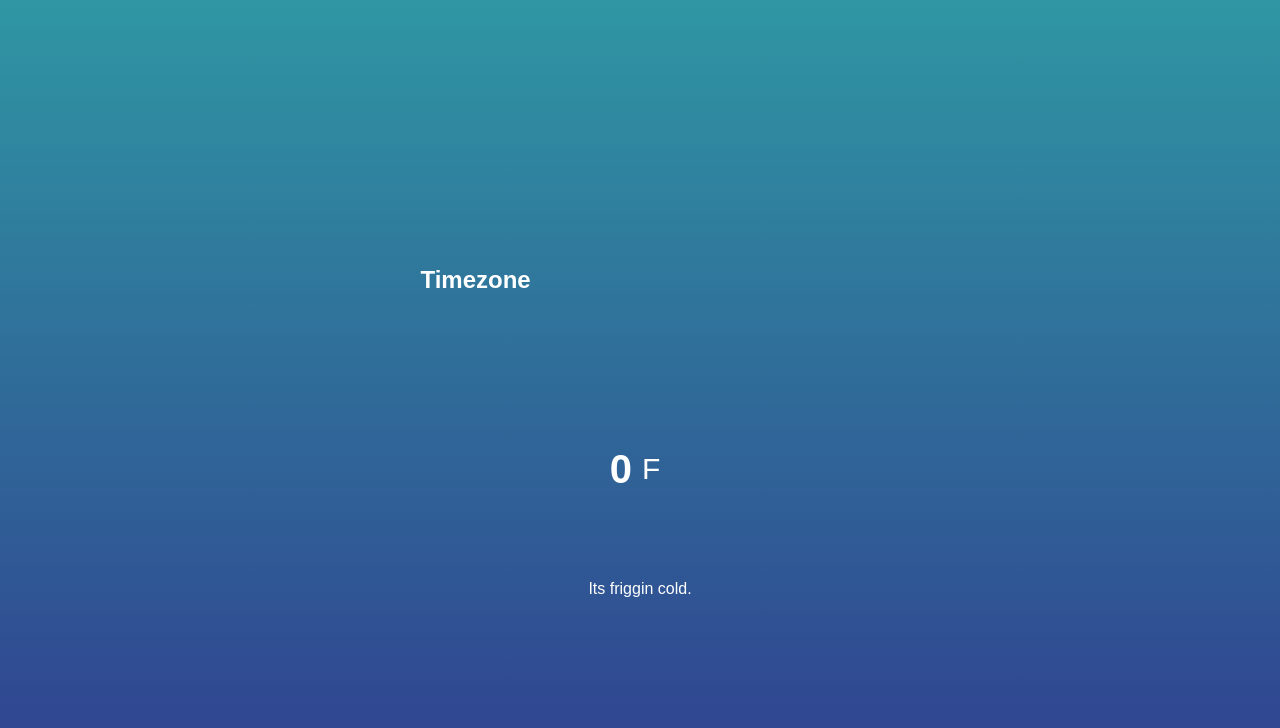
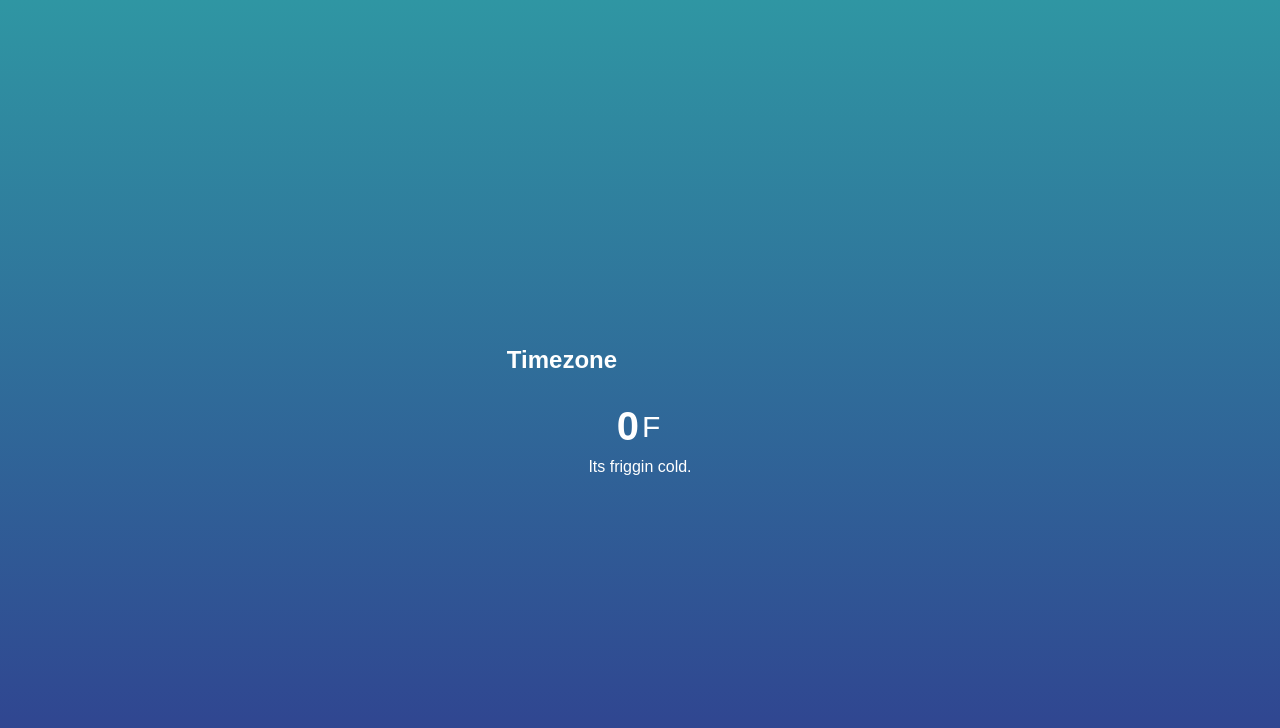
Before and after one commit to petrovicdalibor/weather-app, a plain HTML site: page index.html in a window 1280 px wide. Drawn offline with Linux system fonts and the light colour scheme.

Commit message:
Changed style.css

```diff
--- a/style.css
+++ b/style.css
@@ -16,8 +16,8 @@ body {
 }
 
 .location, .temperature {
-    height: 30vh;
-    width: 50%;
+    height: 10vh;
+    width: 23%;
     display: flex;
     justify-content: space-around;
     align-items: center;
@@ -34,7 +34,7 @@ body {
 }
 
 .degree-section span {
-    margin: 10px;
+    margin: 3px;
     font-size: 30px;
 }
 
```
